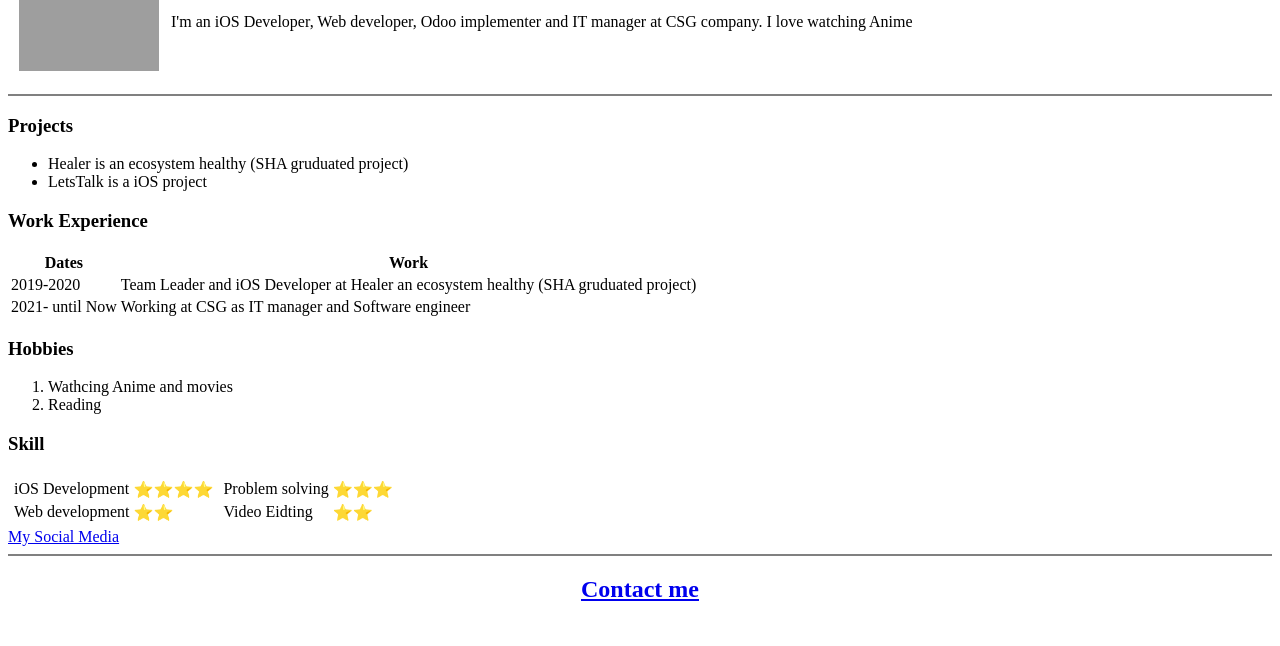
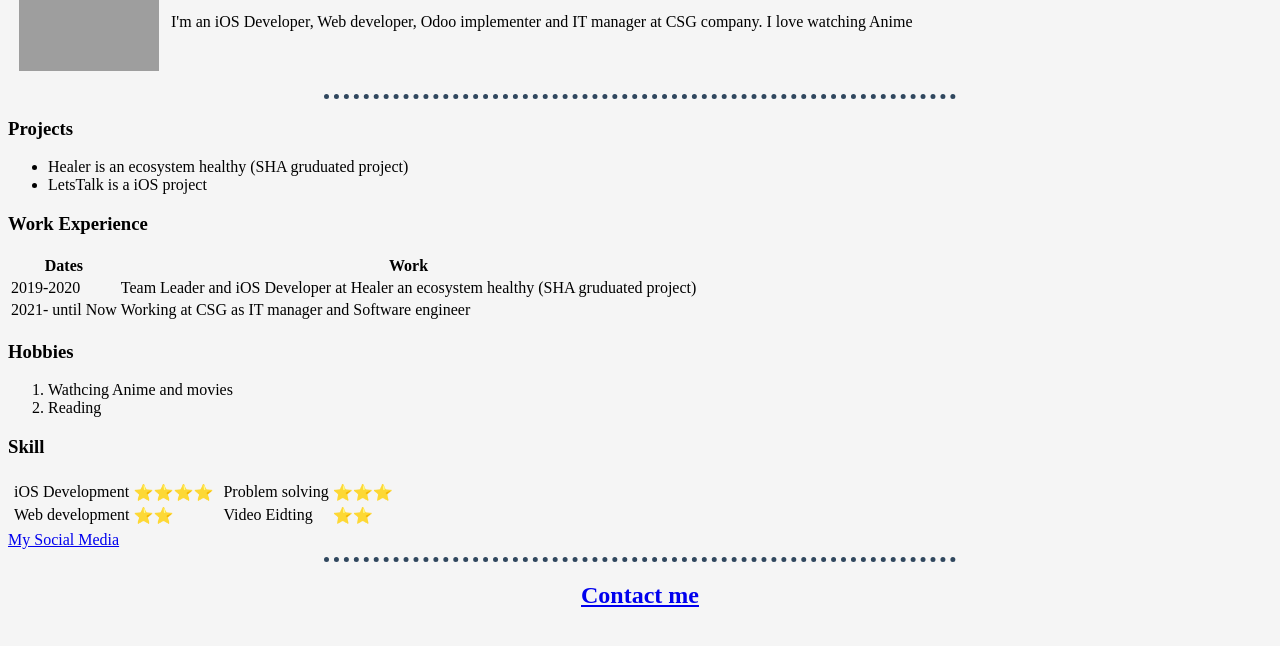
Before and after one commit to AmrMohamad/cv, a plain HTML site: page index.html in a window 1280 px wide. Shown: the part 148-794 px from the top of the page. Drawn offline with Linux system fonts and the light colour scheme; grey boxes are pictures that could not be loaded.

Commit message:
Styleing hr for Home page

```diff
--- a/index.html
+++ b/index.html
@@ -6,6 +6,21 @@
     <meta http-equiv="X-UA-Compatible" content="IE=edge">
     <meta name="viewport" content="width=device-width, initial-scale=1.0">
     <title>Amr's Personal CV </title>
+
+    <style>
+        body {
+            background-color: #F5F5F5;
+        }
+        hr {
+
+            border-style: dotted none none none;
+            border-width: 5px;
+            border-color: #30475E;
+            height: 0px;
+            width: 50%;
+        }
+    </style>
+
 </head>
 
 <body>
@@ -22,7 +37,7 @@
     </table>
     <!--<img src="images/IMG_20200810_181435_Bokehabdbabdaj.png" alt="Amr profile picture" width="140px" height="200px" >-->
 
-    <hr noshade>
+    <hr>
     <h3>Projects</h3>
     <ul>
         <li>Healer is an ecosystem healthy (SHA gruduated project)</li>
@@ -81,7 +96,7 @@
         </td>
     </table>
     <a href="Social_Media.html">My Social Media</a>
-    <hr noshade>
+    <hr>
     <center> <h2> <a href="Contact_me.html"> Contact me</a> </h2></center>
 
 </body>
```
